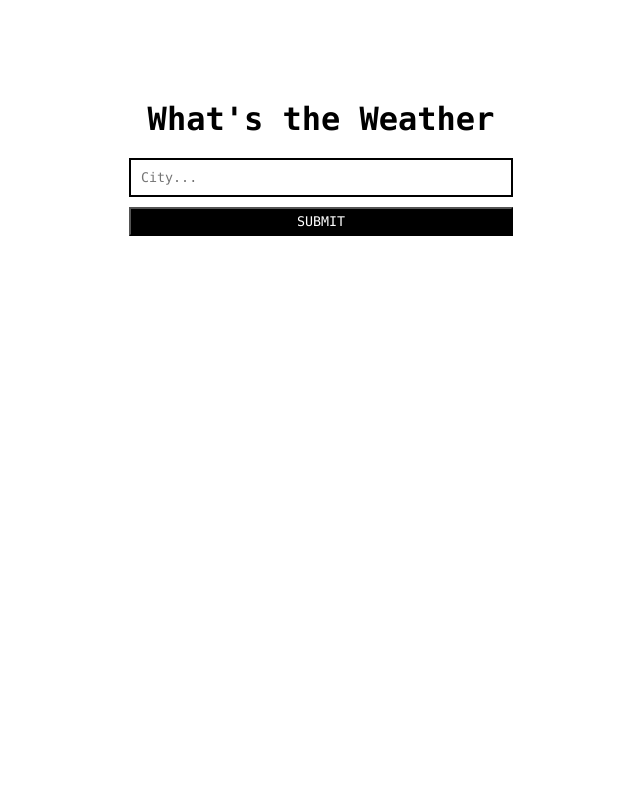
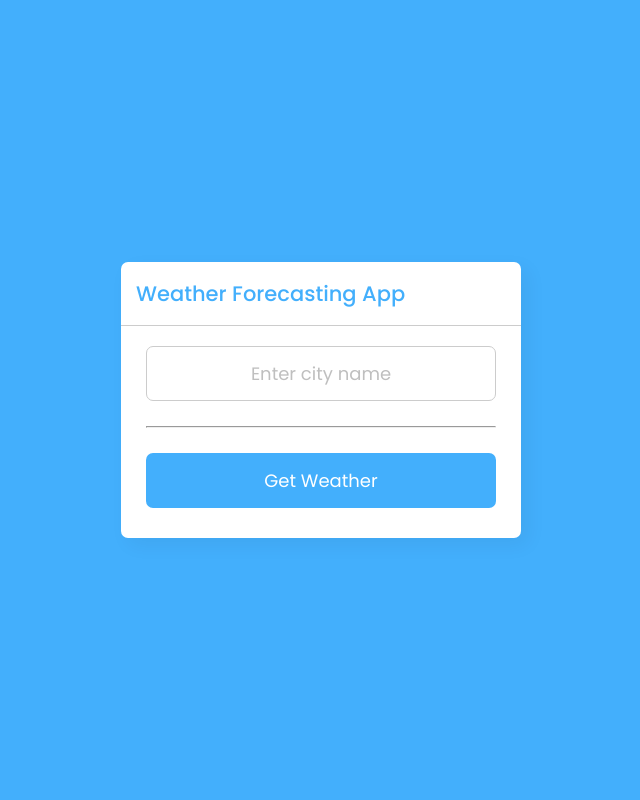
Before and after one commit to syedtibyan/weatherApp, a Django app: page / in a window 1280 px wide. Shown: the whole page, without its empty margins (319-959 px from the left). Run offline with Django 3.2, Linux system fonts and the light colour scheme.

Commit message:
Add Styling

```diff
--- a/core/templates/core/home.html
+++ b/core/templates/core/home.html
@@ -6,57 +6,236 @@
           content="width=device-width, user-scalable=no, initial-scale=1.0, maximum-scale=1.0, minimum-scale=1.0">
     <meta http-equiv="X-UA-Compatible" content="ie=edge">
     <title>Django Weather App</title>
+
     <style>
-        * {
+        @import url('https://fonts.googleapis.com/css2?family=Poppins:wght@400;500;600;700&display=swap');
+*{
   margin: 0;
+  padding: 0;
   box-sizing: border-box;
-            font-family: "Bitstream Vera Sans Mono", Monaco, "Courier New", Courier, monospace;
+  font-family: 'Poppins', sans-serif;
 }
-
-        #main {
+body{
+  display: flex;
+  align-items: center;
+  justify-content: center;
+  min-height: 100vh;
+  background: #43AFFC;
+}
+::selection{
+  color: #fff;
+  background: #43AFFC;
+}
+.wrapper{
+  width: 400px;
+  background: #fff;
+  border-radius: 7px;
+  box-shadow: 7px 7px 20px rgba(0, 0, 0, 0.05);
+}
+.wrapper header{
+  display: flex;
+  font-size: 21px;
+  font-weight: 500;
+  color: #43AFFC;
+  padding: 16px 15px;
+  align-items: center;
+  border-bottom: 1px solid #ccc;
+}
+header i{
+  font-size: 0em;
+  cursor: pointer;
+  margin-right: 8px;
+}
+.wrapper.active header i{
+  margin-left: 5px;
+  font-size: 30px;
+}
+.wrapper .input-part{
+  margin: 20px 25px 30px;
+}
+.wrapper.active .input-part{
+  display: none;
+}
+.input-part .info-txt{
+  display: none;
+  font-size: 17px;
   text-align: center;
-            padding-top: 100px;
+  padding: 12px 10px;
+  border-radius: 7px;
+  margin-bottom: 15px;
 }
-
-        h1 {
-            margin-bottom: 20px;
+.input-part .info-txt.error{
+  color: #721c24;
+  display: block;
+  background: #f8d7da;
+  border: 1px solid #f5c6cb;
 }
-
-        input[type='text'] {
-            width: 30%;
-            margin-bottom: 10px;
-            padding: 10px;
-            border: 2px solid black;
+.input-part .info-txt.pending{
+  color: #0c5460;
+  display: block;
+  background: #d1ecf1;
+  border: 1px solid #bee5eb;
 }
-
-        input[type='submit'] {
-            width: 30%;
-            padding: 5px;
-            background: black;
-            color: white;
-            text-transform: uppercase;
+.input-part :where(input, button){
+  width: 100%;
+  height: 55px;
+  border: none;
+  outline: none;
+  font-size: 18px;
+  border-radius: 7px;
 }
-        form {
-            margin-bottom: 20px;
+.input-part input{
+  text-align: center;
+  padding: 0 15px;
+  border: 1px solid #ccc;
+}
+.input-part input:is(:focus, :valid){
+  border: 2px solid #43AFFC;
+}
+.input-part input::placeholder{
+  color: #bfbfbf;
+}
+.input-part .separator{
+  height: 1px;
+  width: 100%;
+  margin: 25px 0;
+  background: #ccc;
+  position: relative;
+  display: flex;
+  align-items: center;
+  justify-content: center;
+}
+.separator::before{
+  content: "or";
+  color: #b3b3b3;
+  font-size: 19px;
+  padding: 0 15px;
+  background: #fff;
+}
+.input-part button{
+  color: #fff;
+  cursor: pointer;
+  background: #43AFFC;
+  transition: 0.3s ease;
+}
+.input-part button:hover{
+  background: #1d9ffc;
+}
+.wrapper .weather-part{
+  display: none;
+  margin: 30px 0 0;
+  align-items: center;
+  justify-content: center;
+  flex-direction: column;
+}
+.wrapper.active .weather-part{
+  display: flex;
+}
+.weather-part img{
+  max-width: 125px;
+}
+.weather-part .temp{
+  display: flex;
+  font-weight: 500;
+  font-size: 72px;
+}
+.weather-part .temp .numb{
+  font-weight: 600;
+}
+.weather-part .temp .deg{
+  font-size: 40px;
+  display: block;
+  margin: 10px 5px 0 0;
+}
+.weather-part .weather{
+  font-size: 21px;
+  text-align: center;
+  margin: -5px 20px 15px;
+}
+.weather-part .location{
+  display: flex;
+  font-size: 19px;
+  padding: 0 20px;
+  text-align: center;
+  margin-bottom: 30px;
+  align-items: flex-start;
+}
+.location i{
+  font-size: 22px;
+  margin: 4px 5px 0 0;
+}
+.weather-part .bottom-details{
+  display: flex;
+  width: 100%;
+  justify-content: space-between;
+  border-top: 1px solid #ccc;
+}
+.bottom-details .column{
+  display: flex;
+  width: 100%;
+  padding: 15px 0;
+  align-items: center;
+  justify-content: center;
+}
+.column i{
+  color: #5DBBFF;
+  font-size: 40px;
+}
+.column.humidity{
+  border-left: 1px solid #ccc;
+}
+.column .details{
+  margin-left: 3px;
+}
+.details .temp, .humidity span{
+  font-size: 18px;
+  font-weight: 500;
+  margin-top: -3px;
+}
+.details .temp .deg{
+  margin: 0;
+  font-size: 17px;
+  padding: 0 2px 0 1px;
+}
+.column .details p{
+  font-size: 14px;
+  margin-top: -6px;
+}
+.humidity i{
+  font-size: 37px;
+}
+.text{
+   text-align: center;
 }
     </style>
 </head>
 <body>
-<div id="main">
-    <h1>What's the Weather</h1>
-    <form method="GET">
-        <div>
-            <label for="city"></label>
-            <input type="text" id="city" value="{{ request.GET.city }}" placeholder="City..." name="city"/>
+    <div class="wrapper">
+        <header><p class="text">Weather Forecasting App</p></header>
+        <section class="input-part">
+          <p class="info-txt"></p>
+          <div class="content">
+              <form id="form1" method="GET">
+                <input id="city" name="city" type="text" spellcheck="false" placeholder="Enter city name" value="{{ request.GET.city }}" required>
+              </form>
+              <br><hr><br>
+              <button form="form1" type="submit" value="Submit">Get Weather</button>
           </div>
-        <input type="submit" value="Submit"/>
-    </form>
+        </section>
+
+        <p>
+
             {% if result %}
-        <h3>{{ result.region }}</h3>
-        <h3>{{ result.dayhour }}</h3>
-        <h3>{{ result.temp_now }}</h3>
-        <h3>{{ result.weather_now }}</h3>
+            <hr>
+            <h3 class="text">{{ result.region }}</h3>
+            <h3 class="text">{{ result.dayhour }}</h3>
+            <h3 class="text">{{ result.temp_now }}</h3>
+            <h3 class="text">{{ result.weather_now }}</h3>
+            <hr><br>
         {% endif %}
+
+        </p>
+
       </div>
 </body>
 </html>
```
Lines whose indentation alone changed are shown as unchanged.
